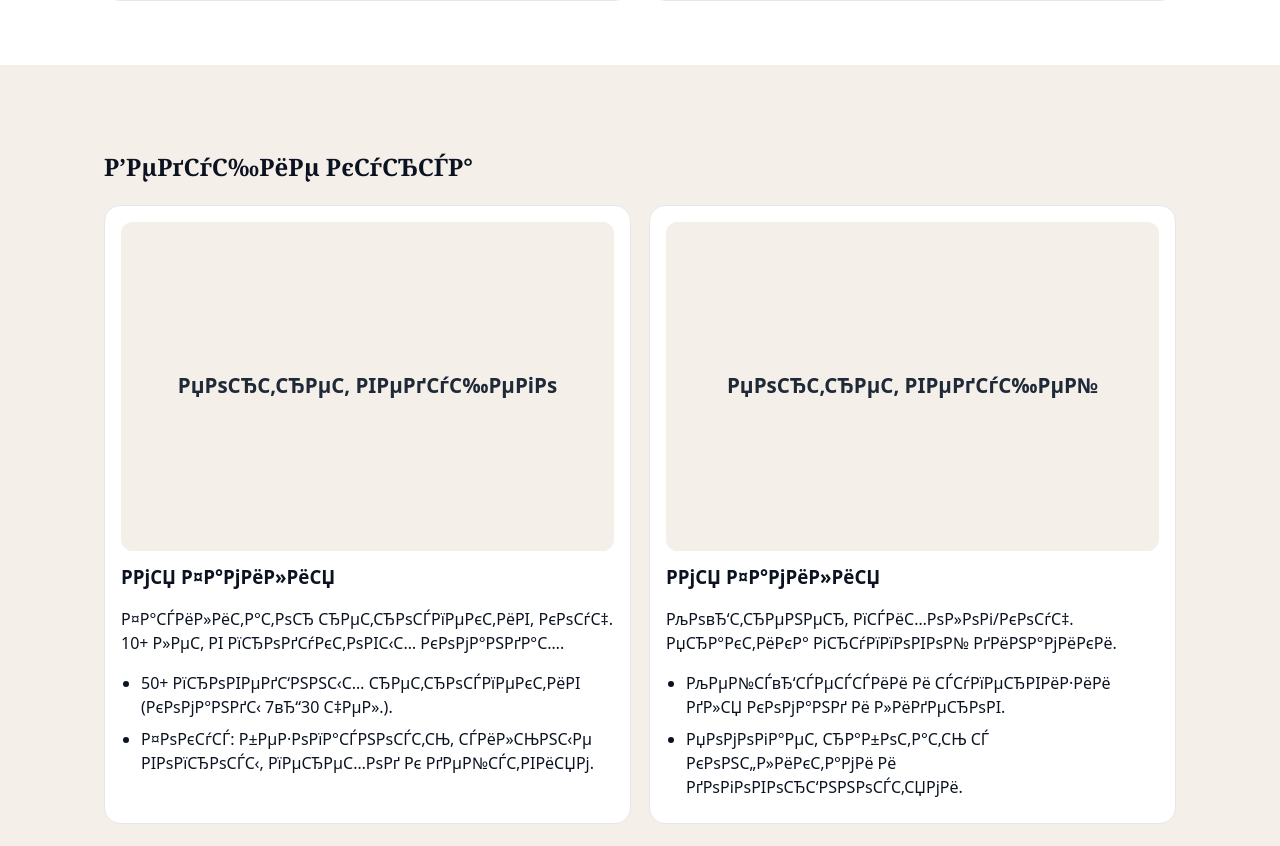
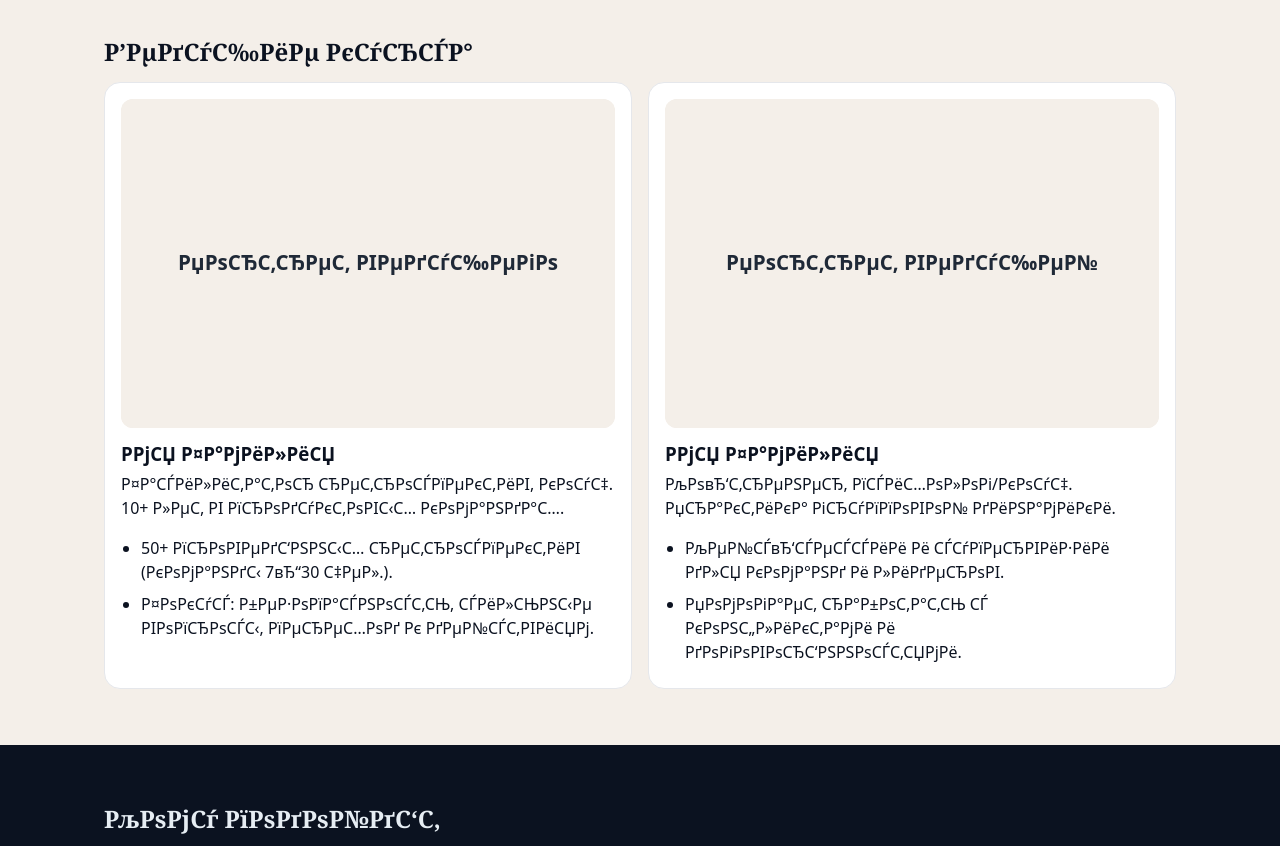
Before and after one commit to merkulovid-ux/retrospective, a website: page index.html in a window 1280 px wide. Shown: the part 1899-2745 px from the top of the page. Drawn offline with Linux system fonts and the light colour scheme.

Commit message:
feat(css): spacing variables and responsive grids/breakpoints

```diff
--- a/index.html
+++ b/index.html
@@ -106,7 +106,18 @@
     /* Typography & error styles */
     .retro h1, .retro h2 { font-family: var(--retro-serif); }
     .retro [aria-invalid="true"]{ border-color:#b91c1c; }
-  </style>
+
+  /* Spacing + responsive rhythm */
+  :root { --space-1:8px; --space-2:12px; --space-3:16px; --space-4:24px; --space-5:32px }
+  .retro h1,.retro h2,.retro h3{ margin:0 0 var(--space-2) }
+  .retro p{ margin:0 0 var(--space-3) }
+  .retro section{ padding: var(--space-5) 0 }
+  .retro .retro-grid{ display:grid; gap: var(--space-3) }
+  .retro .retro-grid.cols-2{ grid-template-columns: 1fr 1fr }
+  .retro .retro-grid.cols-3{ grid-template-columns: repeat(3, 1fr) }
+  @media (max-width: 860px){ .retro .retro-grid.cols-2,.retro .retro-grid.cols-3{ grid-template-columns: 1fr } }
+  @media (max-width: 680px){ .retro .retro-wrap{ padding:16px } body.retro{ line-height:1.6 } }
+</style>
 
   <script type="application/ld+json">
   {
```
